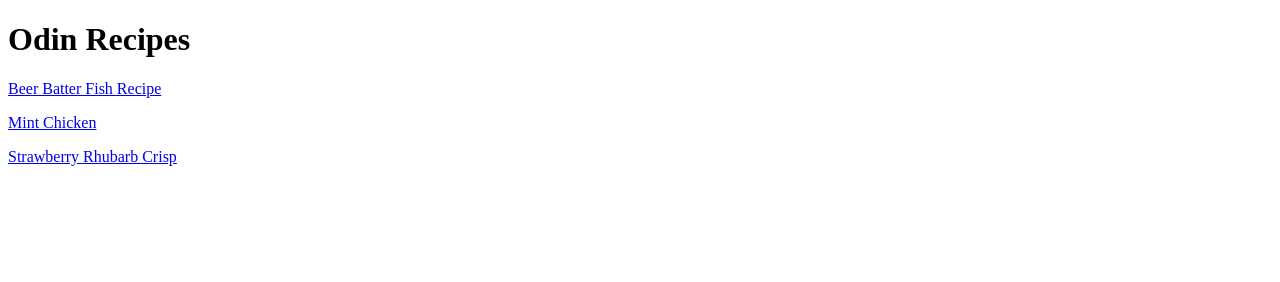
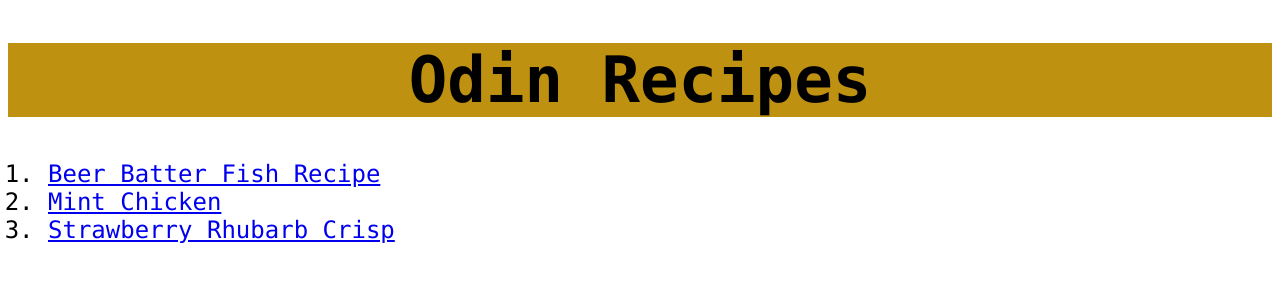
Before and after one commit to kelvinphc/odin-recipes, a plain HTML site: page index.html in a window 1280 px wide. Drawn offline with Linux system fonts and the light colour scheme.

Commit message:
Add css to index.html

```diff
--- a/index.html
+++ b/index.html
@@ -3,15 +3,18 @@
     <head>
         <meta charset="utf-8">
         <title>Odin Recipes</title>
+        <link rel="stylesheet" href="styles.css">
     </head>
 
     <body>
-        <h1>Odin Recipes</h1>
+        <h1 class="title" id="homepage-title">Odin Recipes</h1>
 
-        <p><a href="recipes/beer-batter-fish.html">Beer Batter Fish Recipe</a></p>
-
-        <p><a href="recipes/mint-chicken.html">Mint Chicken</a></p>
-
-        <p><a href="recipes/strawberry-rhubarb-crisp.html">Strawberry Rhubarb Crisp</a></p>
+        <div class="index" id="homepage-index">
+            <ol>
+                <li><a href="recipes/beer-batter-fish.html">Beer Batter Fish Recipe</a></li>
+                <li><a href="recipes/mint-chicken.html">Mint Chicken</a></li>
+                <li><a href="recipes/strawberry-rhubarb-crisp.html">Strawberry Rhubarb Crisp</a></li>
+            </ol>
+        </div>
     </body>
 </html>
--- /dev/null
+++ b/styles.css
@@ -0,0 +1,12 @@
+.title {
+    background-color: #be9111;
+    text-align: center;
+    font-size: 64px;
+    font-family: "Lucida Console", "Courier New", monospace;
+    font-weight: 700;
+}
+
+#homepage-index {
+    font-size: 24px;
+    font-family: "Lucida Console", "Courier New", monospace;
+}
```
